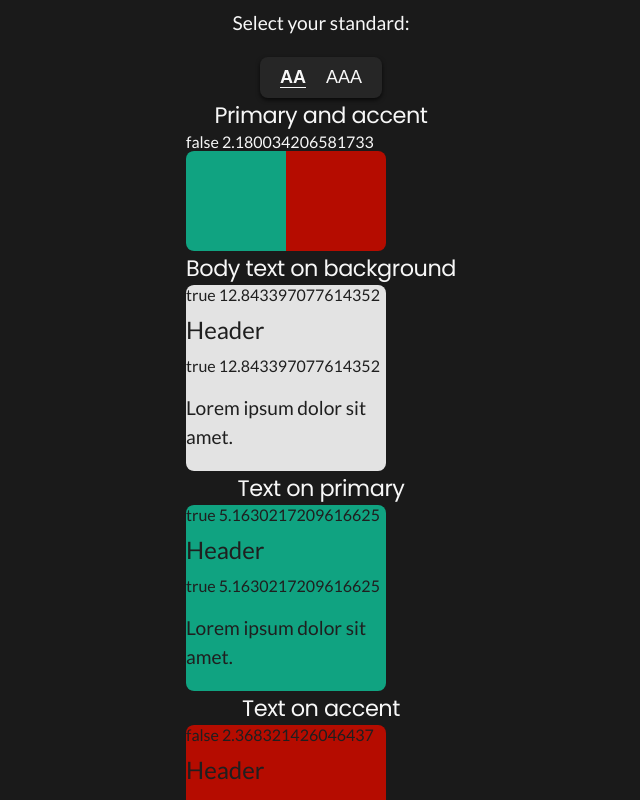
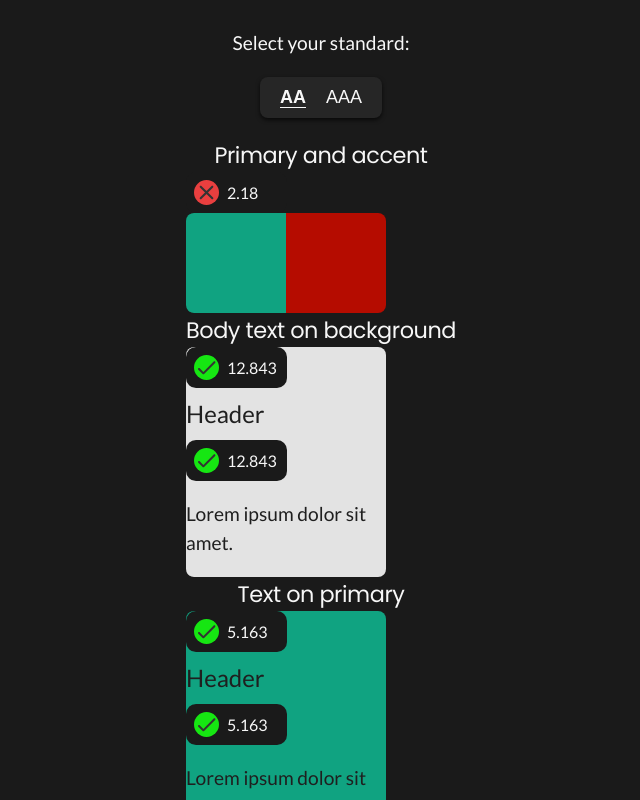
Before and after one commit to cagloria/palette-contrast, a React (Create React App) app: page / in a window 1280 px wide. Shown: the part 1460-2260 px from the top of the page, without its empty margins (319-959 px from the left). Built offline with nearby package versions, Linux system fonts and the light colour scheme.

Commit message:
Added styling to contrast test

```diff
--- a/src/components/contrast/ContrastTest.js
+++ b/src/components/contrast/ContrastTest.js
@@ -3,22 +3,31 @@ import tinycolor from "tinycolor2";
 
 export default function ContrastTest({ level, color1, color2, size }) {
     const [ratio, setRatio] = useState(0);
-    const [passes, setPasses] = useState("false");
+    const [passes, setPasses] = useState(false);
 
     useEffect(() => {
-        setRatio(tinycolor.readability(color1, color2));
+        const readability = tinycolor.readability(color1, color2);
+        setRatio(Number(Math.round(readability + "e3") + "e-3"));
 
         setPasses(
-            `${tinycolor.isReadable(color1, color2, {
+            tinycolor.isReadable(color1, color2, {
                 level: level,
                 size: size,
-            })}`
+            })
         );
     }, [level, color1, color2, size]);
 
     return (
-        <span>
-            {passes} {ratio}
+        <span className="contrast-test">
+            <span
+                className={`contrast-test__icon contrast-test__icon--${
+                    passes ? "passes" : "fails"
+                }`}
+                aria-label={passes ? "Passes" : "Fails"}
+            >
+                {passes}
+            </span>{" "}
+            <span className="contrast-icon__ratio">{ratio}</span>
         </span>
     );
 }
--- a/src/css/index.css
+++ b/src/css/index.css
@@ -411,6 +411,7 @@ textarea {
   -ms-grid-columns: 1fr;
       grid-template-columns: 1fr;
   grid-auto-rows: auto;
+  gap: 20px;
       grid-template-areas: "h"
  "i"
  "b"
@@ -418,6 +419,7 @@ textarea {
 }
 
 .contrast-section h2 {
+  margin-bottom: 0;
   -ms-grid-row: 1;
   -ms-grid-column: 1;
   grid-area: h;
@@ -497,6 +499,42 @@ textarea {
           flex-direction: column;
 }
 
+.contrast-test {
+  display: -webkit-box;
+  display: -ms-flexbox;
+  display: flex;
+  -webkit-box-align: center;
+      -ms-flex-align: center;
+          align-items: center;
+  width: -webkit-fit-content;
+  width: -moz-fit-content;
+  width: fit-content;
+  min-width: 85px;
+  padding: 8px;
+  color: #f7f7f7;
+  border-radius: 10px;
+  background-color: #1a1a1a;
+}
+
+.contrast-test__icon {
+  display: inline-block;
+  width: 25px;
+  height: 25px;
+  margin-right: 8px;
+  border-radius: 50%;
+  background-size: contain;
+}
+
+.contrast-test__icon--passes {
+  background-color: #16e612;
+  background-image: url("../assets/mi-round-check-24px.svg");
+}
+
+.contrast-test__icon--fails {
+  background-color: #e93f3f;
+  background-image: url("../assets/mi-round-close-24px.svg");
+}
+
 .graphic-panel-container {
   height: 100px;
   width: 200px;
--- a/src/scss/components/_ContrastSection.scss
+++ b/src/scss/components/_ContrastSection.scss
@@ -3,12 +3,14 @@
     justify-items: center;
     grid-template-columns: 1fr;
     grid-auto-rows: auto;
+    gap: 20px;
     grid-template-areas:
         "h"
         "i"
         "b"
         "p";
     h2 {
+        margin-bottom: 0;
         grid-area: h;
     }
 }
--- /dev/null
+++ b/src/scss/components/_ContrastTest.scss
@@ -0,0 +1,27 @@
+.contrast-test {
+    display: flex;
+    align-items: center;
+    width: fit-content;
+    min-width: 85px;
+    padding: 8px;
+    color: $text-color;
+    border-radius: 10px;
+    background-color: $contrast-test-background;
+    &__icon {
+        display: inline-block;
+        width: 25px;
+        height: 25px;
+        margin-right: 8px;
+        border-radius: 50%;
+        background-size: contain;
+        &--passes {
+            background-color: #16e612;
+            background-image: url("../assets/mi-round-check-24px.svg");
+        }
+
+        &--fails {
+            background-color: #e93f3f;
+            background-image: url("../assets/mi-round-close-24px.svg");
+        }
+    }
+}
--- a/src/scss/index.scss
+++ b/src/scss/index.scss
@@ -14,6 +14,7 @@ $link-color: #c1c1c1;
 $button-background: #262626;
 $dark-button-background: #757575;
 $dark-button-text-color: #ffffff;
+$contrast-test-background: #1a1a1a;
 
 $input-text-color: #cccccc;
 $input-border-color: #5a5a5a;
@@ -31,4 +32,5 @@ $input-background: #0d0d0d;
 @import "./components/AccentColorScheme";
 @import "./components/ExportSection";
 @import "./components/ContrastSection";
+@import "./components/ContrastTest";
 @import "./components/GraphicContrast";
```
Also changed, not shown: src/assets/mi-round-check-24px.svg (added), src/assets/mi-round-close-24px.svg (added).
